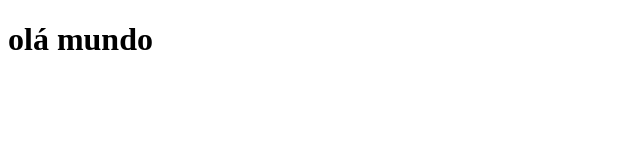
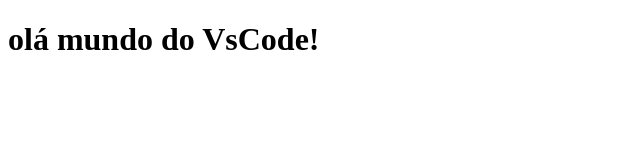
Before and after one commit to victor7553/teste-vscode, a plain HTML site: page index.html in a window 1280 px wide. Shown: the whole page, without its empty margins (0-640 px from the left). Drawn offline with Linux system fonts and the light colour scheme.

Commit message:
Update index.html

```diff
--- a/index.html
+++ b/index.html
@@ -7,6 +7,6 @@
     <title>Document</title>
 </head>
 <body>
-    <h1>olá mundo</h1>
+    <h1>olá mundo do VsCode!</h1>
 </body>
 </html>
```
